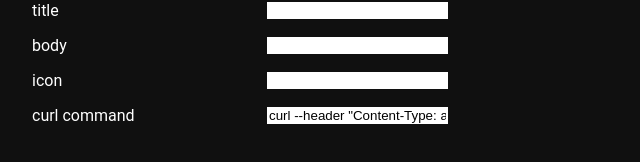
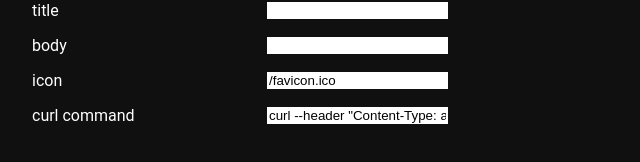
Before and after one commit to jktham/notif, a Nuxt app: page / in a window 1280 px wide. Shown: the part 339-501 px from the top of the page, without its empty margins (0-640 px from the left). Built offline with nearby package versions, Linux system fonts and the light colour scheme.

Commit message:
update favicon

```diff
--- a/app/app.vue
+++ b/app/app.vue
@@ -101,7 +101,7 @@ if (notificationsGranted.value) {
 let content = ref<NotifContent>({
   title: "",
   body: "",
-  icon: "",
+  icon: "/favicon.ico",
 });
 
 const sendNotification = async (content: NotifContent) => {
@@ -161,7 +161,7 @@ let curl = computed(() => {
       </div>
       <div class="row">
         <span>curl command</span>
-        <input type="text" readonly :value="curl">
+        <input type="text" readonly :value="curl" @focus="($event.target as HTMLInputElement).select()">
       </div>
     </main>
   </div>
```
Also changed, not shown: 1 other file (tests, documents, lock files or other folders).
